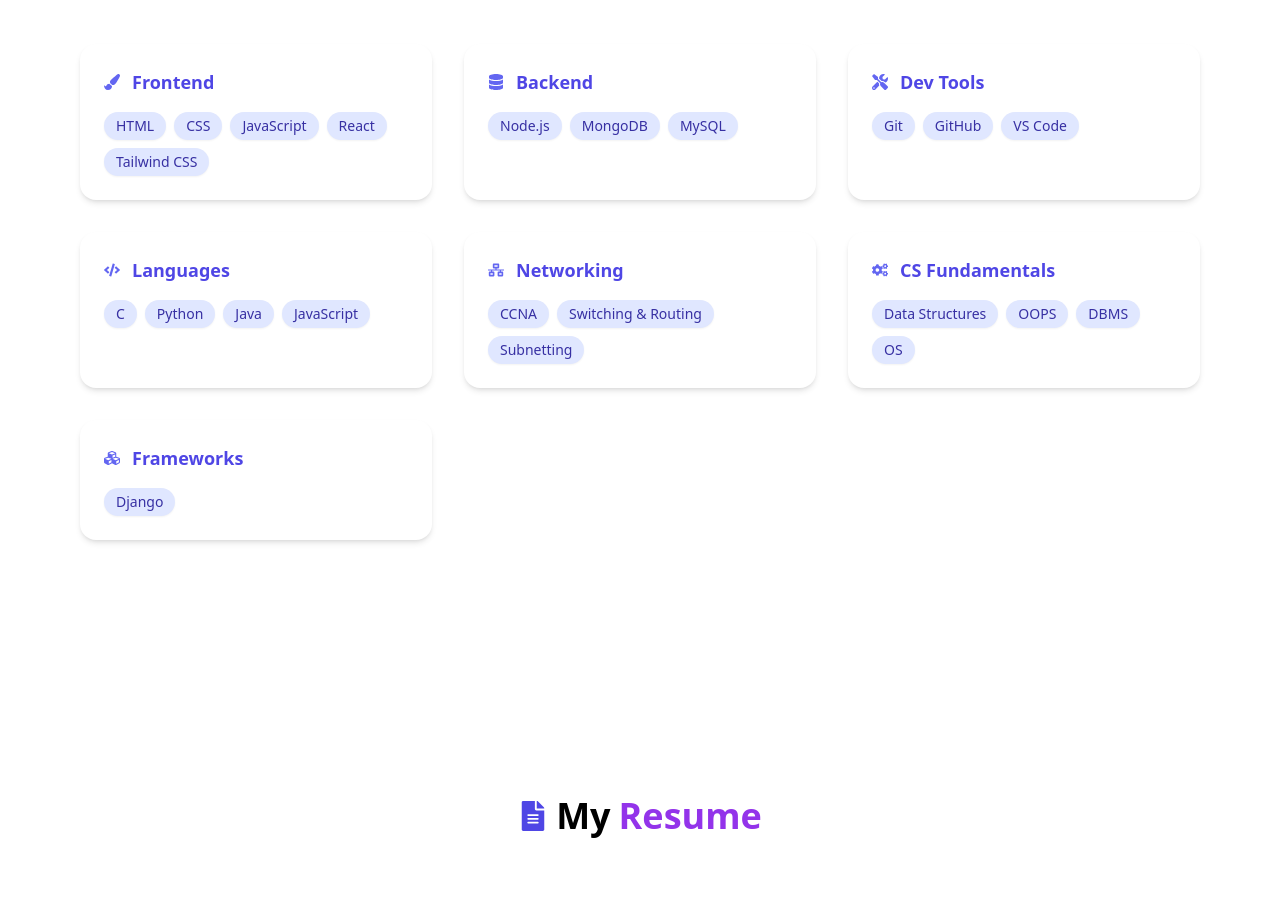
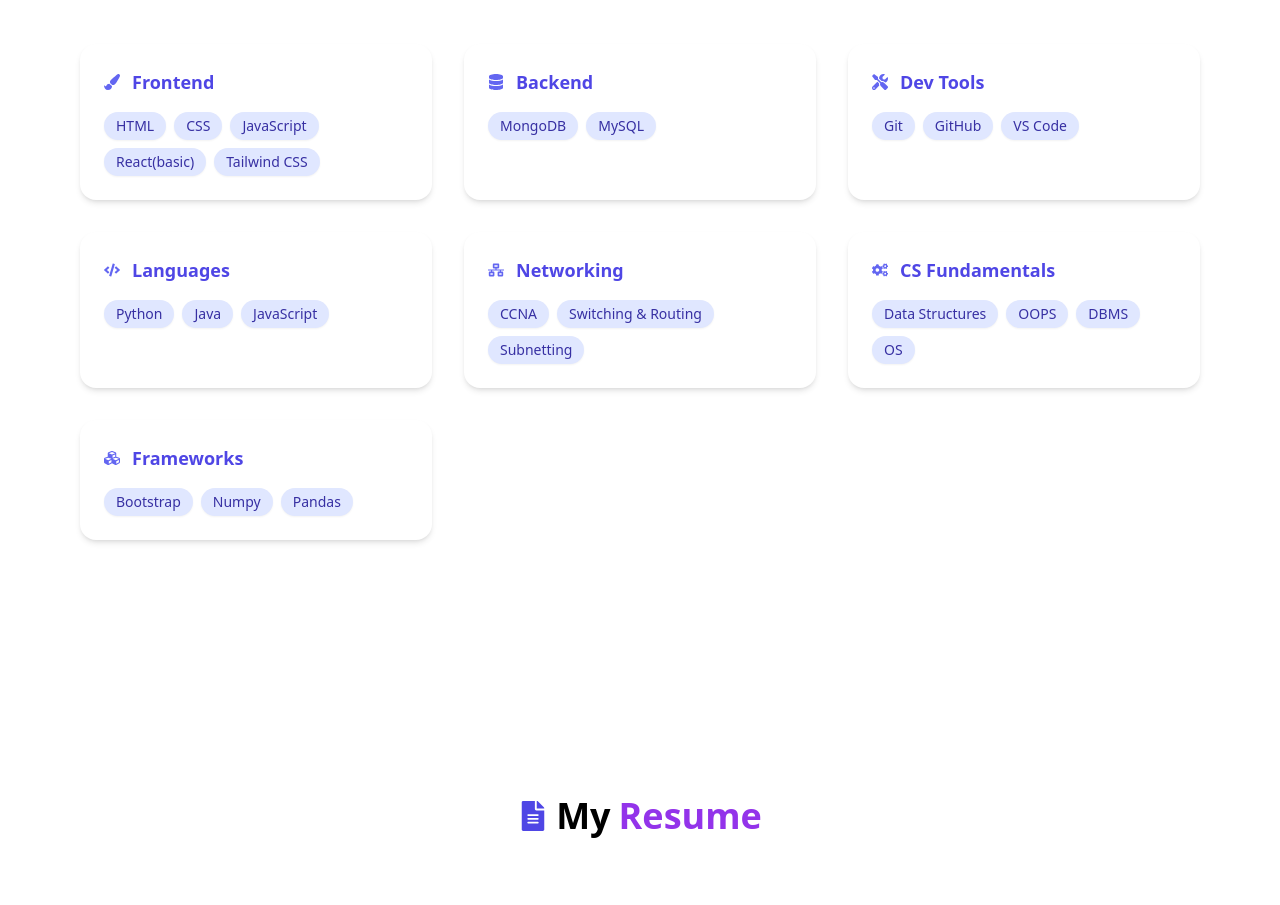
Before and after one commit to 160904160805/my-personal-portfolio, a React (Vite) app: page / in a window 1280 px wide. Shown: the part 2572-3477 px from the top of the page. Built offline with nearby package versions, Linux system fonts and the light colour scheme; the HTML template or start-up script is replaced by a standard one.

Commit message:
Update Skills.jsx

```diff
--- a/src/components/Skills.jsx
+++ b/src/components/Skills.jsx
@@ -6,12 +6,12 @@
   {
     title: 'Frontend',
     icon: <FaPaintBrush className="text-indigo-500 dark:text-indigo-400" />,
-    skills: ['HTML', 'CSS', 'JavaScript', 'React', 'Tailwind CSS']
+    skills: ['HTML', 'CSS', 'JavaScript', 'React(basic)', 'Tailwind CSS']
   },
   {
     title: 'Backend',
     icon: <FaDatabase className="text-indigo-500 dark:text-indigo-400" />,
-    skills: ['Node.js', 'MongoDB', 'MySQL']
+    skills: [ 'MongoDB', 'MySQL']
   },
   {
     title: 'Dev Tools',
@@ -21,7 +21,7 @@
   {
     title: 'Languages',
     icon: <FaCode className="text-indigo-500 dark:text-indigo-400" />,
-    skills: ['C', 'Python', 'Java', 'JavaScript']
+    skills: ['Python', 'Java', 'JavaScript']
   },
   {
     title: 'Networking',
@@ -36,7 +36,7 @@
   {
     title: 'Frameworks',
     icon: <FaCubes className="text-indigo-500 dark:text-indigo-400" />,
-    skills: ['Django']
+    skills: ['Bootstrap','Numpy','Pandas']
   }
 ];
 
```
